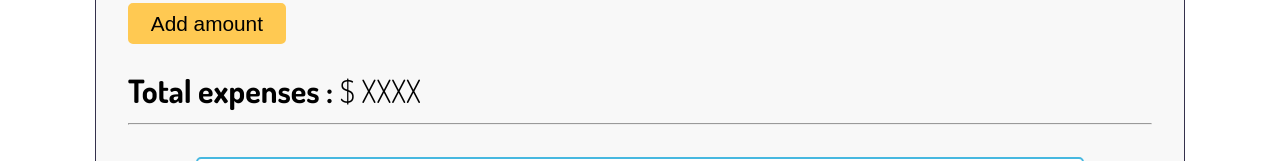
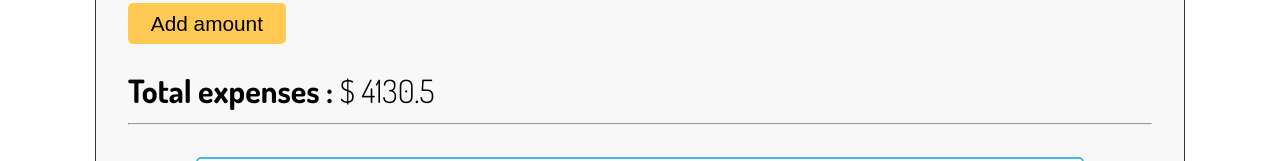
Before and after one commit to BenoitRobin/03_WalletApp, a Svelte app: page / in a window 1280 px wide. Shown: the part 398-559 px from the top of the page. Built offline with nearby package versions, Linux system fonts and the light colour scheme.

Commit message:
end of project with reactive variable : total

```diff
--- a/src/Components/Content.svelte
+++ b/src/Components/Content.svelte
@@ -27,12 +27,16 @@
         },
     ]
 
+    $:total = articleArray.reduce((acc, curr)=>{
+        return acc += curr.price;
+    }, 0)
+
     function addArticle(event) {
         // console.log(event.detail)
         let newEntry= { id: uuidv4(), name: event.detail.name, price: event.detail.price};
         articleArray= [newEntry, ...articleArray];
 
-        console.log('new Array : ',articleArray);
+        // console.log('new Array : ',articleArray);
     }
 
     function removeArticle(event) {
@@ -77,7 +81,7 @@
     <Form on:newEntryArticle={addArticle} />
 
     <h2 class="container-title">
-        Total expenses : <span class="container-amount">$ XXXX</span>
+        Total expenses : <span class="container-amount">$ {total}</span>
     </h2>
     <hr>
 
--- a/src/main.js
+++ b/src/main.js
@@ -1,10 +1,7 @@
 import App from './App.svelte';
 
 const app = new App({
-	target: document.body,
-	props: {
-		name: 'world'
-	}
+	target: document.body
 });
 
 export default app;
```
